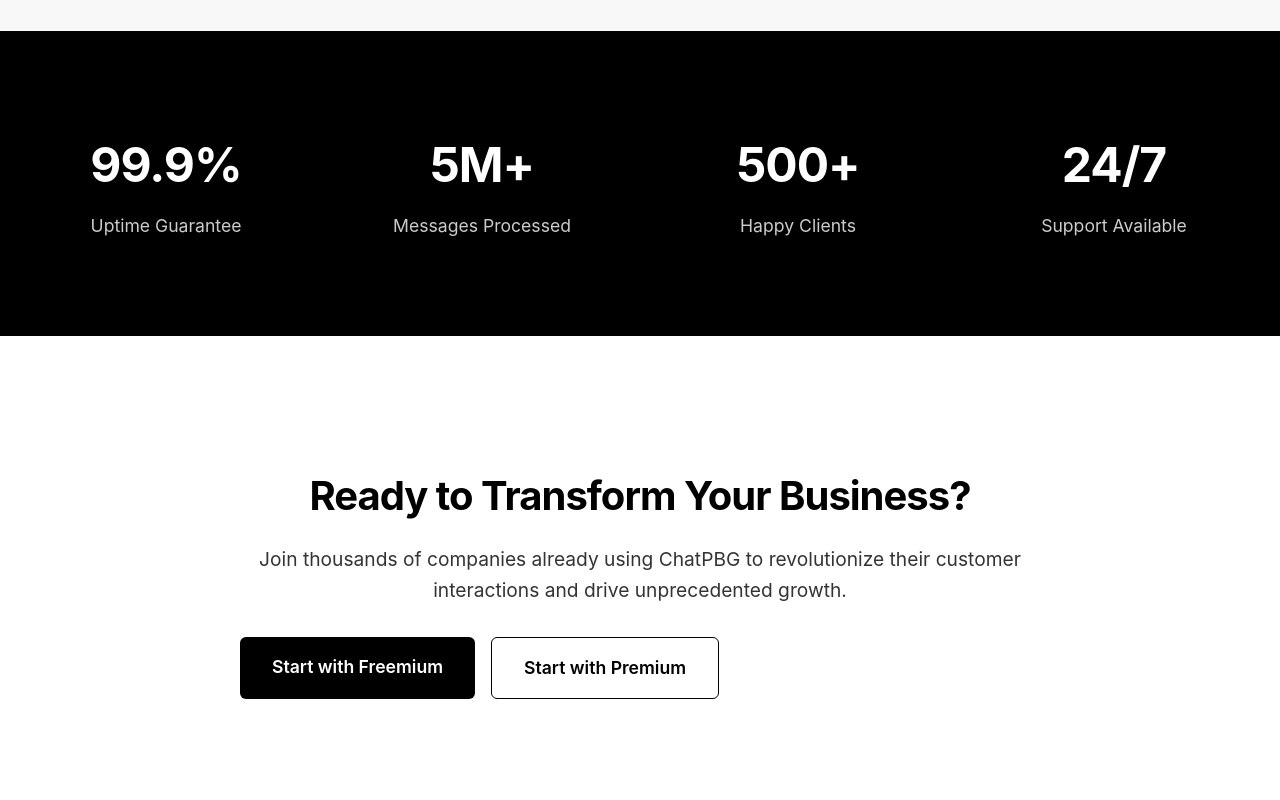
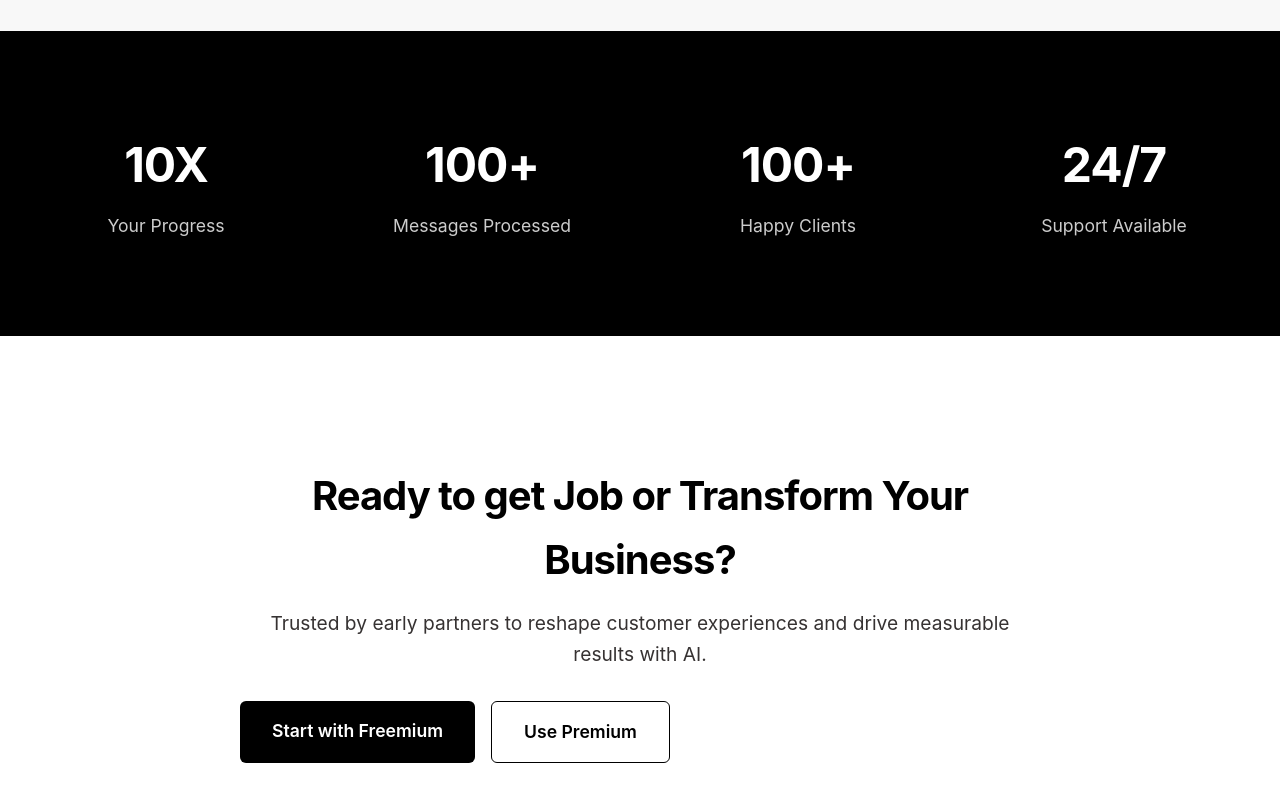
Before and after one commit to SmartestModel/ChatPBG, a plain HTML site: page index.html in a window 1280 px wide. Shown: the part 2020-2820 px from the top of the page. Drawn offline with Linux system fonts and the light colour scheme.

Commit message:
Update index.html

```diff
--- a/index.html
+++ b/index.html
@@ -621,8 +621,8 @@
     <section class="features" id="features">
         <div class="features-container">
             <div class="section-header">
-                <h2>Advanced Model for Scale up Businesses</h2>
-                <p>Everything you need to transform your customer interactions and drive 3x business growth through intelligent automation.</p>
+                <h2>The smartest AI model to land your first job</h2>
+                <p>Everything you need to transform your student's progress and drive 3x growth through intelligent automation.</p>
             </div>
             <div class="features-grid">
                 <div class="feature-item">
@@ -663,15 +663,15 @@
     <section class="stats">
         <div class="stats-container">
             <div class="stat-item">
-                <h3>99.9%</h3>
-                <p>Uptime Guarantee</p>
+                <h3>10X</h3>
+                <p>Your Progress</p>
             </div>
             <div class="stat-item">
-                <h3>5M+</h3>
+                <h3>100+</h3>
                 <p>Messages Processed</p>
             </div>
             <div class="stat-item">
-                <h3>500+</h3>
+                <h3>100+</h3>
                 <p>Happy Clients</p>
             </div>
             <div class="stat-item">
@@ -684,11 +684,11 @@
     <!-- CTA Section -->
     <section class="cta-section">
         <div class="cta-container">
-            <h2>Ready to Transform Your Business?</h2>
-            <p>Join thousands of companies already using ChatPBG to revolutionize their customer interactions and drive unprecedented growth.</p>
+            <h2>Ready to get Job or Transform Your Business?</h2>
+            <p>Trusted by early partners to reshape customer experiences and drive measurable results with AI.</p>
             <div class="hero-buttons">
                 <a href="#" class="btn-primary">Start with Freemium</a>
-                <a href="#" class="btn-secondary">Start with Premium</a>
+                <a href="#" class="btn-secondary">Use Premium</a>
             </div>
         </div>
     </section>
```
